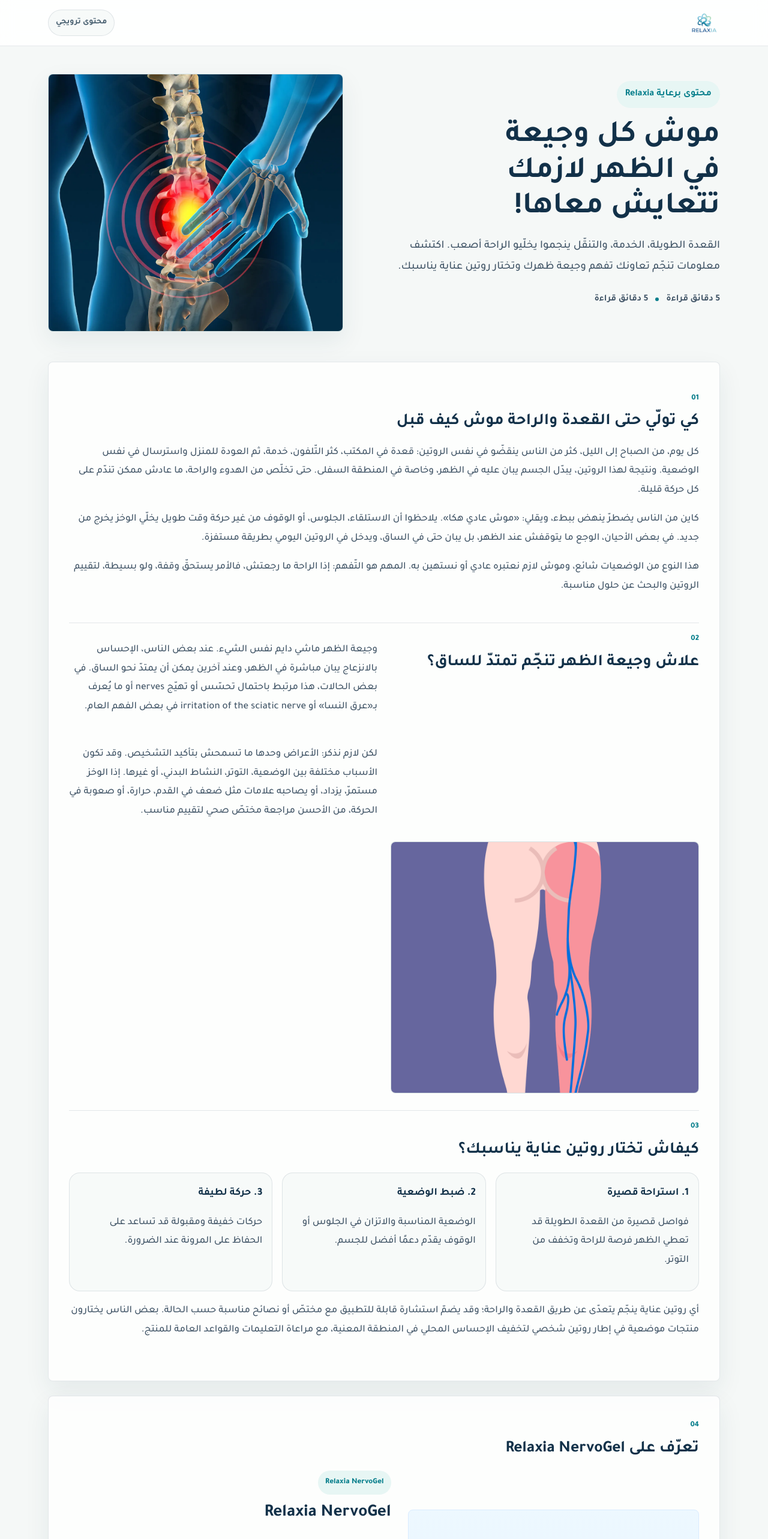
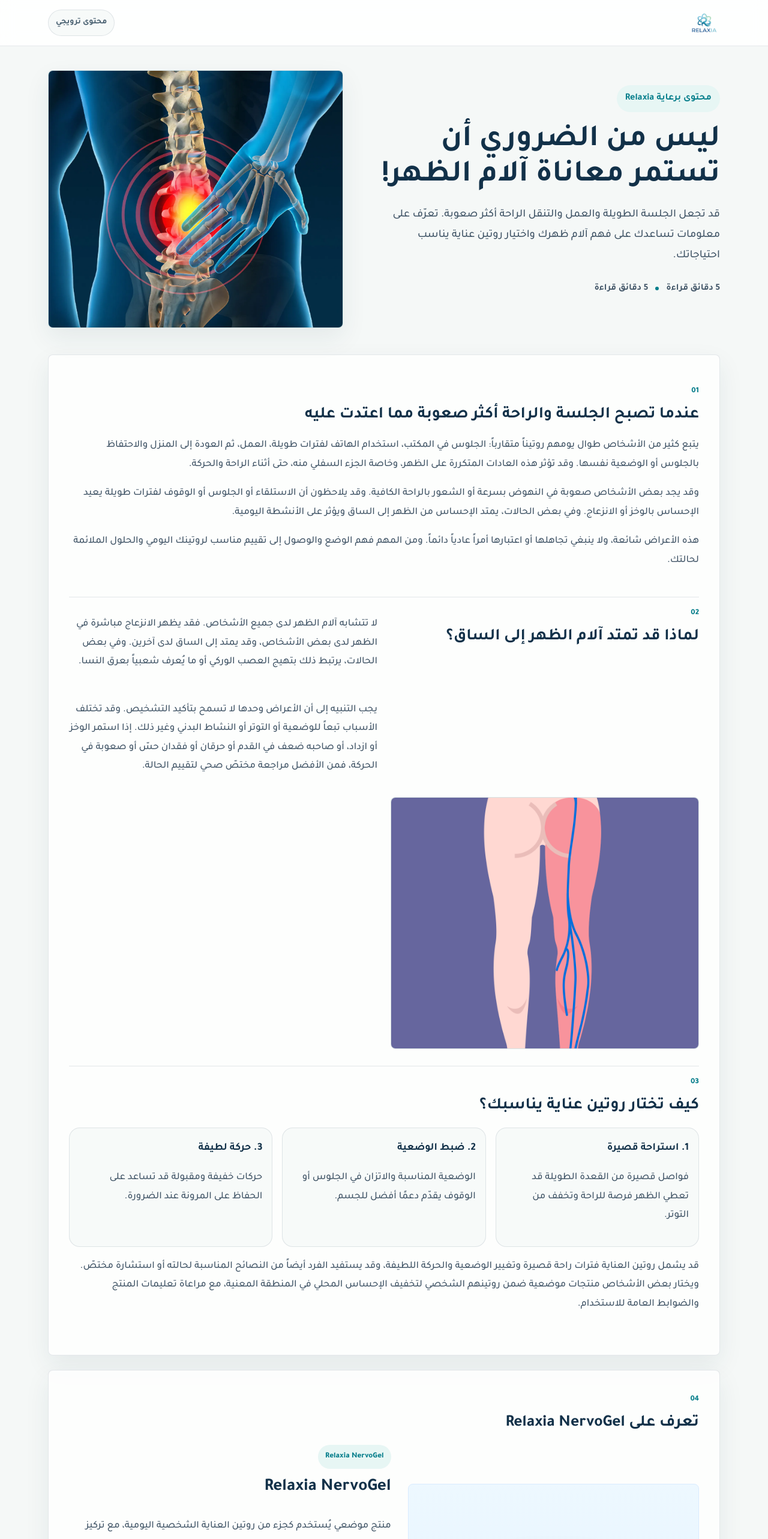
Before and after one commit to WassimMDW/relaxia-nervogel, a React (Vite) app: page / in a window 1280 px wide. Shown: the top 2566 px of the page at 60% size. Built offline with nearby package versions, Linux system fonts and the light colour scheme; a web font is replaced by a local one.

Commit message:
Fix FAQ accordion behavior

```diff
--- a/src/App.tsx
+++ b/src/App.tsx
@@ -16,7 +16,7 @@ function App() {
     <div className="page-shell" dir="rtl">
       <header className="topbar">
         <div className="container topbar-inner">
-          <div className="brand-block" aria-label="Relaxia logo">
+          <div className="brand-block" aria-label="شعار Relaxia">
             <img src={product.logo} alt={product.logoAlt} className="brand-logo" />
           </div>
           <span className="sponsored-badge">{articleCopy.sponsoredLabel}</span>
@@ -28,9 +28,9 @@ function App() {
           <div className="container hero-grid">
             <div className="hero-copy">
               <div className="eyebrow">{articleCopy.heroEyebrow}</div>
-              <h1>موش كل وجيعة في الظهر لازمك تتعايش معاها!</h1>
+              <h1>ليس من الضروري أن تستمر معاناة آلام الظهر!</h1>
               <p className="hero-subtitle">
-                القعدة الطويلة، الخدمة، والتنقّل ينجموا يخلّيو الراحة أصعب. اكتشف معلومات تنجّم تعاونك تفهم وجيعة ظهرك وتختار روتين عناية يناسبك.
+                قد تجعل الجلسة الطويلة والعمل والتنقل الراحة أكثر صعوبة. تعرّف على معلومات تساعدك على فهم آلام ظهرك واختيار روتين عناية يناسب احتياجاتك.
               </p>
               <div className="hero-meta">
                 <span>{articleCopy.readTime}</span>
@@ -39,7 +39,7 @@ function App() {
               </div>
             </div>
             <div className="hero-visual">
-              <img src={product.heroImage} alt="رجل تونسي يجلس ويضع يده على الظهر" className="hero-image" />
+              <img src={product.heroImage} alt="رسم توضيحي لألم الظهر والعمود الفقري" className="hero-image" />
             </div>
           </div>
         </section>
@@ -48,29 +48,29 @@ function App() {
           <article className="story-card">
             <section className="article-block">
               <span className="section-number">01</span>
-              <h2>كي تولّي حتى القعدة والراحة موش كيف قبل</h2>
+              <h2>عندما تصبح الجلسة والراحة أكثر صعوبة مما اعتدت عليه</h2>
               <p>
-                كل يوم، من الصباح إلى الليل، كثر من الناس ينقضّو في نفس الروتين: قعدة في المكتب، كثر التّلفون، خدمة، ثم العودة للمنزل واسترسال في نفس الوضعية. ونتيجة لهذا الروتين، يبدّل الجسم يبان عليه في الظهر، وخاصة في المنطقة السفلى. حتى تخلّص من الهدوء والراحة، ما عادش ممكن تندّم على كل حركة قليلة.
+                يتبع كثير من الأشخاص طوال يومهم روتيناً متقارباً: الجلوس في المكتب، استخدام الهاتف لفترات طويلة، العمل، ثم العودة إلى المنزل والاحتفاظ بالجلوس أو الوضعية نفسها. وقد تؤثر هذه العادات المتكررة على الظهر، وخاصة الجزء السفلي منه، حتى أثناء الراحة والحركة.
               </p>
               <p>
-                كاين من الناس يضطرّ ينهض ببطء، ويقلي: «موش عادي هكا». يلاحظوا أن الاستلقاء، الجلوس، أو الوقوف من غير حركة وقت طويل يخلّي الوخز يخرج من جديد. في بعض الأحيان، الوجع ما يتوقفش عند الظهر، بل يبان حتى في الساق، ويدخل في الروتين اليومي بطريقة مستفزة.
+                وقد يجد بعض الأشخاص صعوبة في النهوض بسرعة أو الشعور بالراحة الكافية. وقد يلاحظون أن الاستلقاء أو الجلوس أو الوقوف لفترات طويلة يعيد الإحساس بالوخز أو الانزعاج. وفي بعض الحالات، يمتد الإحساس من الظهر إلى الساق ويؤثر على الأنشطة اليومية.
               </p>
               <p>
-                هذا النوع من الوضعيات شائع، وموش لازم نعتبره عادي أو نستهين به. المهم هو التّفهم: إذا الراحة ما رجعتش، فالأمر يستحقّ وقفة، ولو بسيطة، لتقييم الروتين والبحث عن حلول مناسبة.
+                هذه الأعراض شائعة، ولا ينبغي تجاهلها أو اعتبارها أمراً عادياً دائماً. ومن المهم فهم الوضع والوصول إلى تقييم مناسب لروتينك اليومي والحلول الملائمة لحالتك.
               </p>
             </section>
 
             <section className="article-block article-block--split">
               <div>
                 <span className="section-number">02</span>
-                <h2>علاش وجيعة الظهر تنجّم تمتدّ للساق؟</h2>
+                <h2>لماذا قد تمتد آلام الظهر إلى الساق؟</h2>
               </div>
               <div className="explain-panel">
                 <p>
-                  وجيعة الظهر ماشي دايم نفس الشيء. عند بعض الناس، الإحساس بالانزعاج يبان مباشرة في الظهر، وعند آخرين يمكن أن يمتدّ نحو الساق. في بعض الحالات، هذا مرتبط باحتمال تحسّس أو تهيّج nerves أو ما يُعرف بـ«عرق النسا» أو irritation of the sciatic nerve في بعض الفهم العام.
+                  لا تتشابه آلام الظهر لدى جميع الأشخاص. فقد يظهر الانزعاج مباشرة في الظهر لدى بعض الأشخاص، وقد يمتد إلى الساق لدى آخرين. وفي بعض الحالات، يرتبط ذلك بتهيج العصب الوركي أو ما يُعرف شعبياً بعرق النسا.
                 </p>
                 <p>
-                  لكن لازم نذكر: الأعراض وحدها ما تسمحش بتأكيد التشخيص. وقد تكون الأسباب مختلفة بين الوضعية، التوتر، النشاط البدني، أو غيرها. إذا الوخز مستمرّ، يزداد، أو يصاحبه علامات مثل ضعف في القدم، حرارة، أو صعوبة في الحركة، من الأحسن مراجعة مختصّ صحي لتقييم مناسب.
+                  يجب التنبيه إلى أن الأعراض وحدها لا تسمح بتأكيد التشخيص. وقد تختلف الأسباب تبعاً للوضعية أو التوتر أو النشاط البدني وغير ذلك. إذا استمر الوخز أو ازداد، أو صاحبه ضعف في القدم أو حرقان أو فقدان حسّ أو صعوبة في الحركة، فمن الأفضل مراجعة مختصّ صحي لتقييم الحالة.
                 </p>
               </div>
               <img src={product.nerveIllustration} alt="توضيح مبسط لمسار العصب" className="nerve-illustration" />
@@ -78,7 +78,7 @@ function App() {
 
             <section className="article-block">
               <span className="section-number">03</span>
-              <h2>كيفاش تختار روتين عناية يناسبك؟</h2>
+              <h2>كيف تختار روتين عناية يناسبك؟</h2>
               <div className="care-grid">
                 <div className="care-card">
                   <h3>1. استراحة قصيرة</h3>
@@ -94,7 +94,7 @@ function App() {
                 </div>
               </div>
               <p>
-                أي روتين عناية ينجّم يتعدّى عن طريق القعدة والراحة؛ وقد يضمّ استشارة قابلة للتطبيق مع مختصّ أو نصائح مناسبة حسب الحالة. بعض الناس يختارون منتجات موضعية في إطار روتين شخصي لتخفيف الإحساس المحلي في المنطقة المعنية، مع مراعاة التعليمات والقواعد العامة للمنتج.
+                قد يشمل روتين العناية فترات راحة قصيرة وتغيير الوضعية والحركة اللطيفة، وقد يستفيد الفرد أيضاً من النصائح المناسبة لحالته أو استشارة مختصّ. ويختار بعض الأشخاص منتجات موضعية ضمن روتينهم الشخصي لتخفيف الإحساس المحلي في المنطقة المعنية، مع مراعاة تعليمات المنتج والضوابط العامة للاستخدام.
               </p>
             </section>
           </article>
@@ -102,7 +102,7 @@ function App() {
           <section id="product-section" className="product-reveal">
             <div className="section-header">
               <span className="section-number">04</span>
-              <h2>تعرّف على Relaxia NervoGel</h2>
+              <h2>تعرف على Relaxia NervoGel</h2>
             </div>
             <div className="product-layout">
               <div className="product-image-panel">
@@ -163,7 +163,7 @@ function App() {
           <section className="faq-block">
             <div className="section-header">
               <span className="section-number">06</span>
-              <h2>قبل ما تطلب، هاذم أهم التفاصيل</h2>
+              <h2>أهم التفاصيل قبل الطلب</h2>
             </div>
             <div className="faq-list">
               {product.faq.map((item, index) => {
@@ -175,11 +175,18 @@ function App() {
                       className="faq-question"
                       onClick={() => setIsFaqOpen(isOpen ? null : index)}
                       aria-expanded={isOpen}
+                      aria-controls={`faq-answer-${index}`}
                     >
                       <span>{item.question}</span>
                       <span className="faq-icon">{isOpen ? '−' : '+'}</span>
                     </button>
-                    <div className="faq-answer">
+                    <div
+                      className="faq-answer"
+                      id={`faq-answer-${index}`}
+                      role="region"
+                      aria-label={item.question}
+                      aria-hidden={!isOpen}
+                    >
                       <p>{item.answer}</p>
                     </div>
                   </div>
@@ -205,7 +212,7 @@ function App() {
                   <span>{orderConfig.cashOnDelivery}</span>
                 </div>
                 <button className="primary-cta large" type="button" onClick={() => scrollToSection('product-section')}>
-                  اطلب توا
+                  اطلب الآن
                 </button>
               </div>
             </div>
--- a/src/index.css
+++ b/src/index.css
@@ -489,17 +489,25 @@ h3 {
 .faq-answer {
   display: grid;
   grid-template-rows: 0fr;
-  transition: grid-template-rows 0.2s ease;
+  visibility: hidden;
+  transition: grid-template-rows 0.2s ease, visibility 0s linear 0.2s;
 }
 
 .faq-item.open .faq-answer {
   grid-template-rows: 1fr;
+  visibility: visible;
+  transition: grid-template-rows 0.2s ease;
 }
 
 .faq-answer p {
   overflow: hidden;
   margin: 0;
-  padding: 0 18px 18px;
+  padding: 0 18px;
+  transition: padding-bottom 0.2s ease;
+}
+
+.faq-item.open .faq-answer p {
+  padding-bottom: 18px;
 }
 
 .faq-icon {
```
